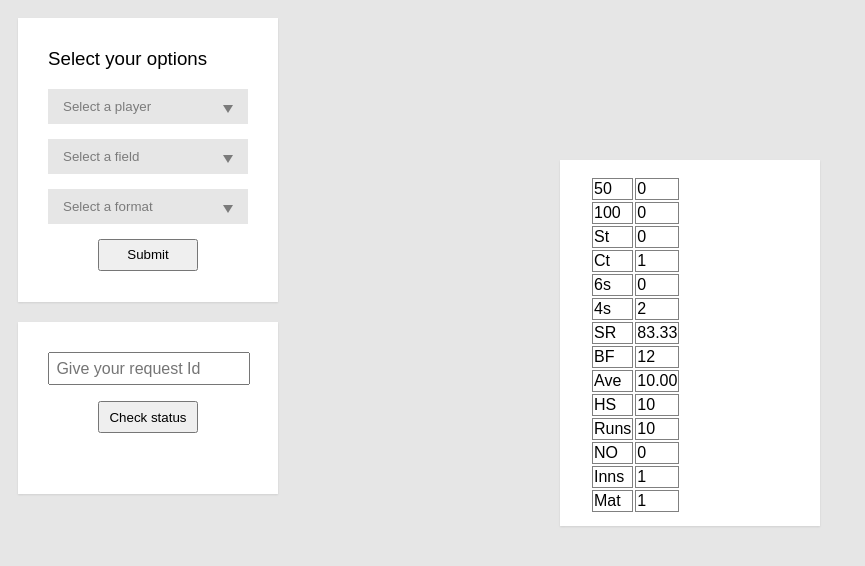
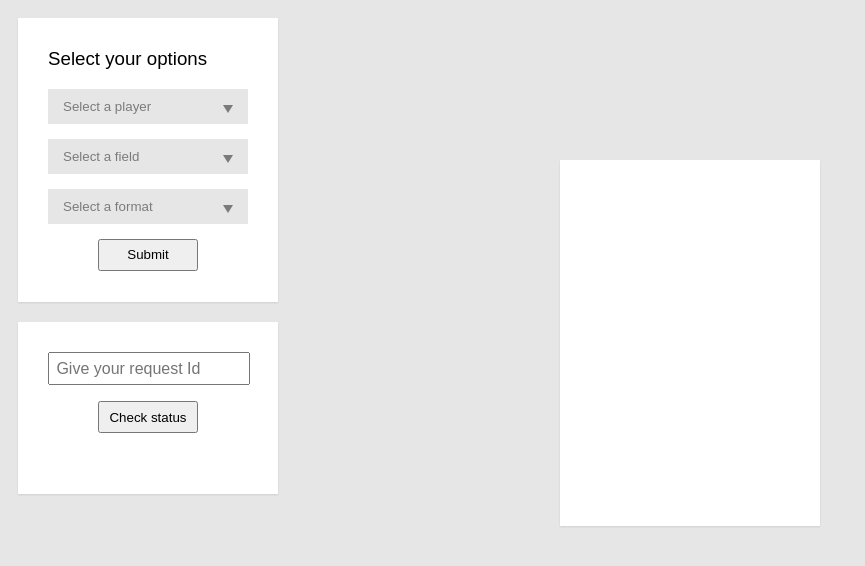
Before and after one commit to thanyaGeethaSanthosh/distributedSystem, a website: page public/index.html in a window 1280 px wide. Shown: the whole page, without its empty margins (0-865 px from the left). Drawn offline with Linux system fonts and the light colour scheme.

Commit message:
removed dummy data

```diff
--- a/public/index.html
+++ b/public/index.html
@@ -1,3 +1,5 @@
+<!-- @format -->
+
 <!DOCTYPE html>
 <html lang="en">
   <head>
@@ -72,21 +74,13 @@
         </div>
       </div>
       <div class="control-group detailsDiv">
-        <table class="details-table" id="details-table" style="visibility: visible;"><tbody><tr><td>50</td><td>0</td></tr>
-          <tr><td>100</td><td>0</td></tr>
-          <tr><td>St</td><td>0</td></tr>
-          <tr><td>Ct</td><td>1</td></tr>
-          <tr><td>6s</td><td>0</td></tr>
-          <tr><td>4s</td><td>2</td></tr>
-          <tr><td>SR</td><td>83.33</td></tr>
-          <tr><td>BF</td><td>12</td></tr>
-          <tr><td>Ave</td><td>10.00</td></tr>
-          <tr><td>HS</td><td>10</td></tr>
-          <tr><td>Runs</td><td>10</td></tr>
-          <tr><td>NO</td><td>0</td></tr>
-          <tr><td>Inns</td><td>1</td></tr>
-          <tr><td>Mat</td><td>1</td></tr>
-          </tbody></table>
+        <table
+          class="details-table"
+          id="details-table"
+          style="visibility: visible;"
+        >
+          <tbody></tbody>
+        </table>
       </div>
     </div>
   </body>
```
